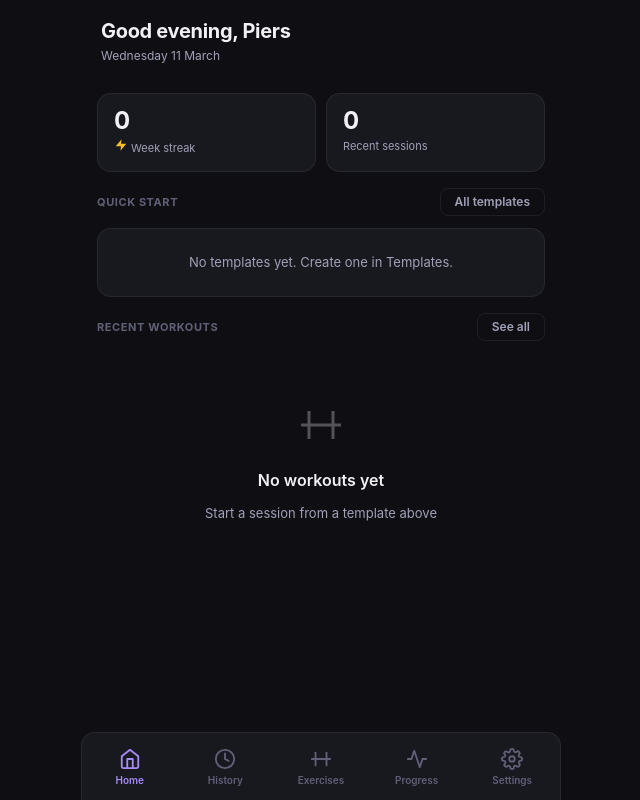
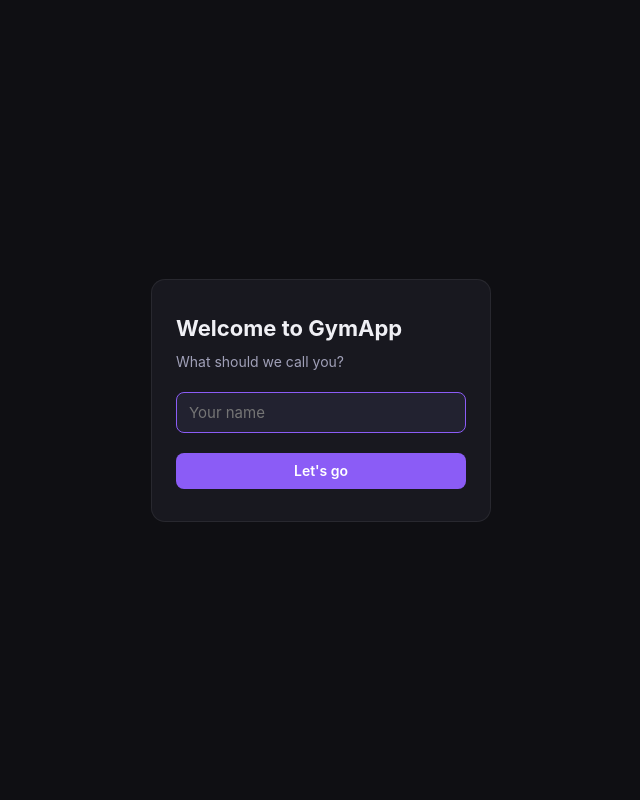
Before and after one commit to piers-taylor-1994/GymApp, a Preact app: page / in a window 1280 px wide. Shown: the whole page, without its empty margins (319-959 px from the left). Built offline with nearby package versions, Linux system fonts and the light colour scheme.

Commit message:
Ask name on first launch; rest timer always visible with manual start; Up next on direct next exercise only

```diff
--- a/src/app.jsx
+++ b/src/app.jsx
@@ -1,6 +1,7 @@
 import { useSignal } from '@preact/signals'
-import { activeWorkout } from './store/store.js'
+import { activeWorkout, userName, setUserName } from './store/store.js'
 import { useSeedOnce } from './db/seed.js'
+import { useState } from 'preact/hooks'
 import { Dashboard } from './screens/Dashboard.jsx'
 import { ActiveWorkout } from './screens/ActiveWorkout.jsx'
 import { ExerciseLibrary } from './screens/ExerciseLibrary.jsx'
@@ -29,11 +30,42 @@
 export function App() {
   useSeedOnce()
   const tab = useSignal('home')
+  const [nameInput, setNameInput] = useState('')
 
   const goToWorkout = () => { tab.value = 'workout' }
   const goToTab = (t) => { tab.value = t }
 
   const showTabBar = tab.value !== 'workout'
+
+  // Show name prompt on first launch
+  if (!userName.value) {
+    return (
+      <div id="app" style="display:flex;align-items:center;justify-content:center;padding:32px;">
+        <div class="card" style="width:100%;max-width:340px;padding:32px 24px;display:flex;flex-direction:column;gap:20px;animation:popIn 0.25s ease both;">
+          <div>
+            <div style="font-size:1.467rem;font-weight:700;margin-bottom:6px;">Welcome to GymApp</div>
+            <div style="font-size:0.933rem;color:var(--text2);">What should we call you?</div>
+          </div>
+          <input
+            type="text"
+            placeholder="Your name"
+            value={nameInput}
+            onInput={e => setNameInput(e.target.value)}
+            onKeyDown={e => e.key === 'Enter' && nameInput.trim() && setUserName(nameInput.trim())}
+            style="font-size:1rem;"
+            autoFocus
+          />
+          <button
+            class="btn btn-primary btn-full"
+            disabled={!nameInput.trim()}
+            onClick={() => setUserName(nameInput.trim())}
+          >
+            Let's go
+          </button>
+        </div>
+      </div>
+    )
+  }
 
   return (
     <div id="app">
--- a/src/screens/ActiveWorkout.jsx
+++ b/src/screens/ActiveWorkout.jsx
@@ -324,7 +324,7 @@
 }
 
 // ── Upcoming exercise card ──────────────────────────────────────────────────
-function UpcomingCard({ ex, idx, onSkipTo }) {
+function UpcomingCard({ ex, idx, onSkipTo, isNext }) {
   const subtitle = ex.type === 'cardio'
     ? `${ex.muscle} · ${ex.equipment}`
     : `${ex.muscle} · ${ex.equipment} · ${ex.sets.length} sets`
@@ -338,7 +338,7 @@
             <div style="font-size:0.8rem;color:var(--text2);">{subtitle}</div>
           </div>
         </div>
-        <span class="badge badge-gray">Up next</span>
+        {isNext && <span class="badge badge-gray">Up next</span>}
       </div>
     </div>
   )
@@ -460,11 +460,19 @@
 }
 
 // ── Rest timer ──────────────────────────────────────────────────────────────
-function RestTimer() {
+function RestTimer({ triggerKey }) {
   const defaultSecs = restTimerDefault.value
-  const [secs, setSecs] = useState(defaultSecs)
+  const [secs, setSecs] = useState(0)
   const [total, setTotal] = useState(defaultSecs)
-  const [running, setRunning] = useState(true)
+  const [running, setRunning] = useState(false)
+
+  // When triggerKey increments (exercise completed), auto-start with default duration
+  useEffect(() => {
+    if (triggerKey === null) return
+    setSecs(defaultSecs)
+    setTotal(defaultSecs)
+    setRunning(true)
+  }, [triggerKey])
 
   useEffect(() => {
     if (!running) return
@@ -476,6 +484,12 @@
     }, 1000)
     return () => clearInterval(iv)
   }, [running])
+
+  function start() {
+    setSecs(defaultSecs)
+    setTotal(defaultSecs)
+    setRunning(true)
+  }
 
   function addTime(s) {
     setSecs(prev => {
@@ -492,16 +506,21 @@
         <div>
           <div style="font-size:0.8rem;color:var(--text2);">Rest Timer</div>
           <div style="font-size:1.867rem;font-weight:700;color:var(--accent-light);letter-spacing:-0.5px;font-variant-numeric:tabular-nums;">
-            {formatCountdown(secs)}
+            {running || secs > 0 ? formatCountdown(secs) : formatCountdown(defaultSecs)}
           </div>
         </div>
         <div style="display:flex;gap:8px;">
+          {!running && secs === 0
+            ? <button class="btn btn-sm btn-primary" onClick={start}>Start</button>
+            : <>
                 <button class="btn btn-sm btn-secondary" onClick={() => addTime(30)}>+30s</button>
                 <button class="btn btn-sm btn-secondary" onClick={() => { setSecs(0); setRunning(false) }}>Skip</button>
+              </>
+          }
         </div>
       </div>
       <div class="progress-bar-wrap" style="margin-top:10px;">
-        <div class="progress-bar-fill" style={{ width: (secs / total * 100) + '%' }}></div>
+        <div class="progress-bar-fill" style={{ width: running || secs > 0 ? (secs / total * 100) + '%' : '100%', opacity: running || secs > 0 ? 1 : 0.25 }}></div>
       </div>
     </div>
   )
@@ -677,12 +696,14 @@
             </div>
           </div>
 
-          {/* Rest timer — only shown after first exercise completed, resets on each completion */}
-          {restTimerKey !== null && <RestTimer key={restTimerKey} />}
+          {/* Rest timer — always visible; auto-starts on exercise completion */}
+          <RestTimer triggerKey={restTimerKey} />
 
           {/* Exercise list */}
           <div style="display:flex;flex-direction:column;gap:10px;">
-            {exercises.map((ex, idx) => {
+            {(() => {
+              const firstUpcomingIdx = exercises.findIndex(e => e.state !== 'done' && e.state !== 'active')
+              return exercises.map((ex, idx) => {
                 if (ex.state === 'done') return <CompletedCard key={idx} ex={ex} idx={idx} />
                 if (ex.state === 'active') return (
                   <div key={idx} id={`ex-${idx}`}>
@@ -704,8 +725,9 @@
                     )}
                   </div>
                 )
-              return <UpcomingCard key={idx} ex={ex} idx={idx} onSkipTo={skipToExercise} />
-            })}
+                return <UpcomingCard key={idx} ex={ex} idx={idx} onSkipTo={skipToExercise} isNext={idx === firstUpcomingIdx} />
+              })
+            })()}
           </div>
 
           {/* Add exercise button */}
--- a/src/screens/Dashboard.jsx
+++ b/src/screens/Dashboard.jsx
@@ -1,5 +1,5 @@
 import { useEffect, useState } from 'preact/hooks'
-import { activeWorkout, startWorkout } from '../store/store.js'
+import { activeWorkout, startWorkout, userName } from '../store/store.js'
 import db from '../db/db.js'
 import { WorkoutDetail } from '../components/WorkoutDetail.jsx'
 
@@ -114,7 +114,7 @@
     <div style="display:flex;flex-direction:column;flex:1;min-height:0;">
       <div class="topbar">
         <div>
-          <div class="topbar-title">{greeting}, Piers</div>
+          <div class="topbar-title">{greeting}, {userName.value}</div>
           <div style="font-size:0.8rem;color:var(--text2);margin-top:1px;">
             {today.toLocaleDateString('en-GB', { weekday: 'long', day: 'numeric', month: 'long' })}
           </div>
--- a/src/store/store.js
+++ b/src/store/store.js
@@ -1,5 +1,12 @@
 import { signal, computed } from '@preact/signals'
 import db from '../db/db.js'
+
+// ===== USER NAME =====
+export const userName = signal(localStorage.getItem('userName') || '')
+export function setUserName(name) {
+  userName.value = name
+  localStorage.setItem('userName', name)
+}
 
 // ===== THEME =====
 export const theme = signal(
```
Lines whose indentation alone changed are shown as unchanged.
